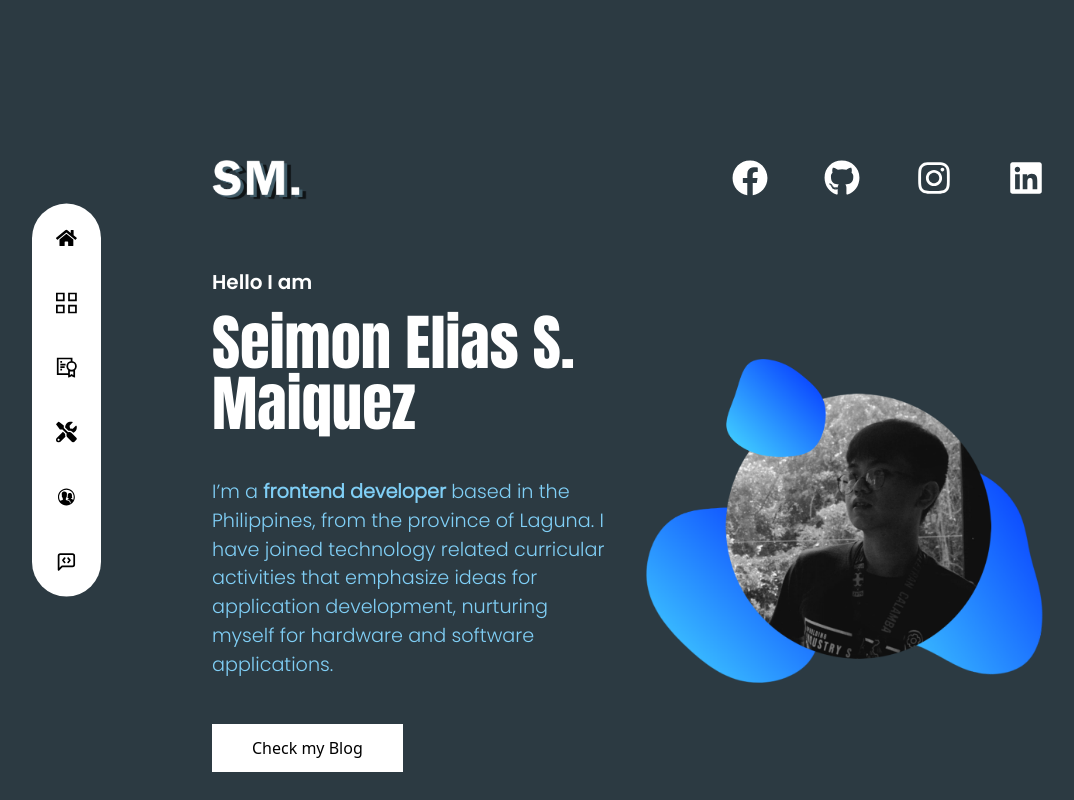
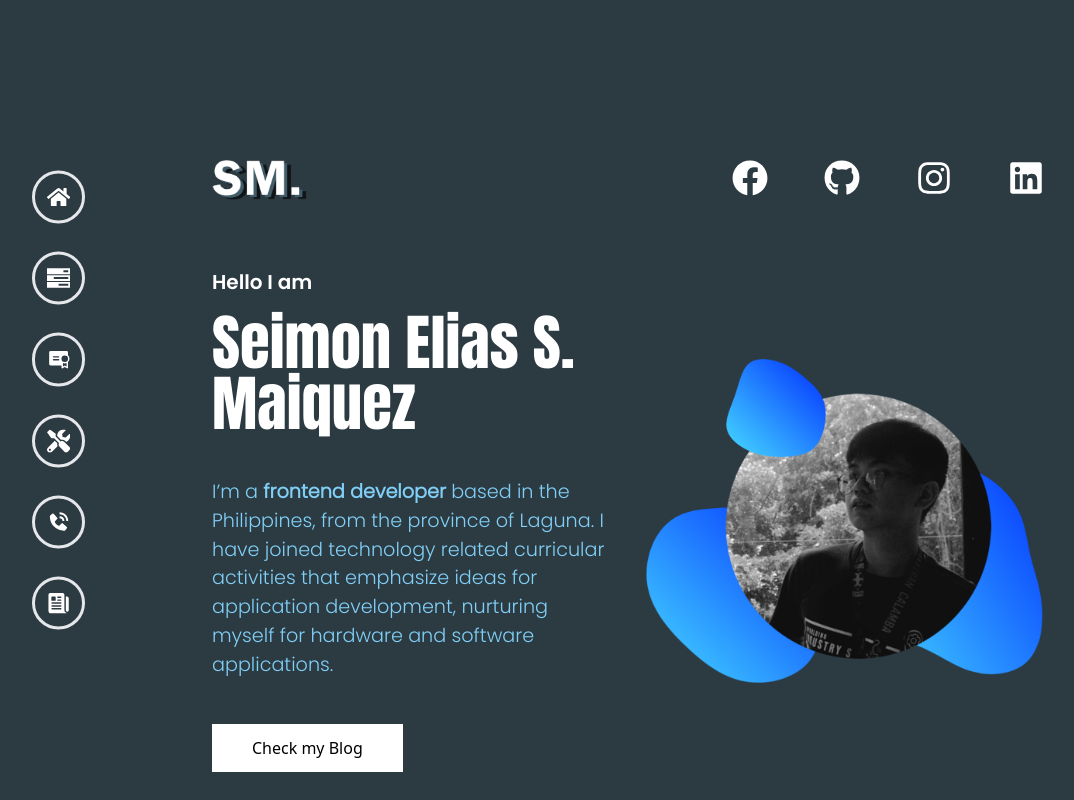
Before and after one commit to FumI4096/Portfolio, a React (Vite) app: page / in a window 1280 px wide. Shown: the top 800 px of the page, without its empty margins (12-1086 px from the left). Built offline with nearby package versions, Linux system fonts and the light colour scheme.

Commit message:
chores: add design on the navigation bars

```diff
--- a/client/src/components/Nav.tsx
+++ b/client/src/components/Nav.tsx
@@ -1,9 +1,9 @@
 import { FaHome } from "react-icons/fa";
-import { GrProjects } from "react-icons/gr";
-import { GrCertificate } from "react-icons/gr";
+import { GrTasks } from "react-icons/gr";
+import { PiCertificateFill } from "react-icons/pi";
 import { FaTools } from "react-icons/fa";
-import { IoIosContacts } from "react-icons/io";
-import { LuMessageSquareCode } from "react-icons/lu";
+import { IoNewspaper } from "react-icons/io5";
+import { BiSolidPhoneCall } from "react-icons/bi";
 import { Link } from "react-router-dom"
 
 function scrollSection(section: string){
@@ -12,41 +12,57 @@ function scrollSection(section: string){
 
 export default function Nav(){
     return (
-        <nav className='scroll-smooth fixed h-auto w-auto flex flex-col gap-11 bg-white rounded-full p-6 justify-between item-center left-11 top-[50%] -translate-y-[50%]'>
+        <nav className='scroll-smooth fixed h-auto w-auto flex flex-col gap-7 rounded-full justify-between item-center left-11 top-[50%] -translate-y-[50%]'>
             <a
                 onClick={() => scrollSection("/#home")}
-                className={`group`}
+                className="group cursor-pointer relative"
             >
-                <span className="hidden">Home</span>
-                <FaHome className="text-[1.30rem] cursor-pointer"/>
+                <span className="hidden opacity-0 absolute text-0 px-11 top-[50%] -translate-y-[50%] text-white font-poppins-medium group-hover:block group-hover:left-3 group-hover:animate-nav-display">Home</span>
+                <div className="p-3 rounded-full border-3 flex justify-center items-center transition group-hover:bg-white">
+                    <FaHome className="text-[1.45rem] text-white transition group-hover:text-primary-gray-2"/>
+                </div>
             </a>
             <a
                 onClick={() => scrollSection("/#projects")}
+                className="group cursor-pointer relative"
             >
-                <span className="hidden">Projects</span>
-                <GrProjects className="text-[1.30rem] cursor-pointer"/>
+                <span className="hidden opacity-0 absolute text-0 px-11 top-[50%] -translate-y-[50%] text-white font-poppins-medium group-hover:block group-hover:left-3 group-hover:animate-nav-display">Projects</span>
+                <div className="p-3 rounded-full border-3 flex justify-center items-center transition group-hover:bg-white">
+                    <GrTasks className="text-[1.45rem] text-white transition group-hover:text-primary-gray-2"/>
+                </div>
             </a>
             <a
                 onClick={() => scrollSection("/#credentials")}
+                className="group cursor-pointer relative"
             >
-                <span className="hidden">Credentials</span>
-                <GrCertificate className="text-[1.30rem] cursor-pointer"/>
+                <span className="hidden opacity-0 absolute text-0 px-11 top-[50%] -translate-y-[50%] text-white font-poppins-medium group-hover:block group-hover:left-3 group-hover:animate-nav-display">Credentials</span>
+                <div className="p-3 rounded-full border-3 flex justify-center items-center transition group-hover:bg-white">
+                    <PiCertificateFill className="text-[1.45rem] text-white transition group-hover:text-primary-gray-2"/>
+                </div>
             </a>
             <a
                 onClick={() => scrollSection("/#services")}
+                className="group cursor-pointer relative"
             >
-                <span className="hidden">Services</span>
-                <FaTools className="text-[1.30rem] cursor-pointer"/>
+                <span className="hidden opacity-0 absolute text-0 px-11 top-[50%] -translate-y-[50%] text-white font-poppins-medium group-hover:block group-hover:left-3 group-hover:animate-nav-display">Services</span>
+                <div className="p-3 rounded-full border-3 flex justify-center items-center transition group-hover:bg-white">
+                    <FaTools className="text-[1.45rem] text-white transition group-hover:text-primary-gray-2"/>
+                </div>
             </a>
             <a
                 onClick={() => scrollSection("/#contacts")}
+                className="group cursor-pointer relative"
             >
-                <span className="hidden">Contacts</span>
-                <IoIosContacts className="text-[1.30rem] cursor-pointer"/>
+                <span className="hidden opacity-0 absolute text-0 px-11 top-[50%] -translate-y-[50%] text-white font-poppins-medium group-hover:block group-hover:left-3 group-hover:animate-nav-display">Contacts</span>
+                <div className="p-3 rounded-full border-3 flex justify-center items-center transition group-hover:bg-white">
+                    <BiSolidPhoneCall className="text-[1.45rem] text-white transition group-hover:text-primary-gray-2"/>
+                </div>
             </a>
-            <Link to='/blog'>
-                <span className="hidden">Contacts</span>
-                <LuMessageSquareCode className="text-[1.30rem] cursor-pointer"/>
+            <Link to='/blog' className="group cursor-pointer relative">
+                <span className="hidden opacity-0 absolute text-0 px-11 top-[50%] -translate-y-[50%] text-white font-poppins-medium group-hover:block group-hover:left-3 group-hover:animate-nav-display">Blog</span>
+                <div className="p-3 rounded-full border-3 flex justify-center items-center transition group-hover:bg-white">
+                    <IoNewspaper className="text-[1.45rem] text-white transition group-hover:text-primary-gray-2"/>
+                </div>
             </Link>
         </nav>
     )
```
